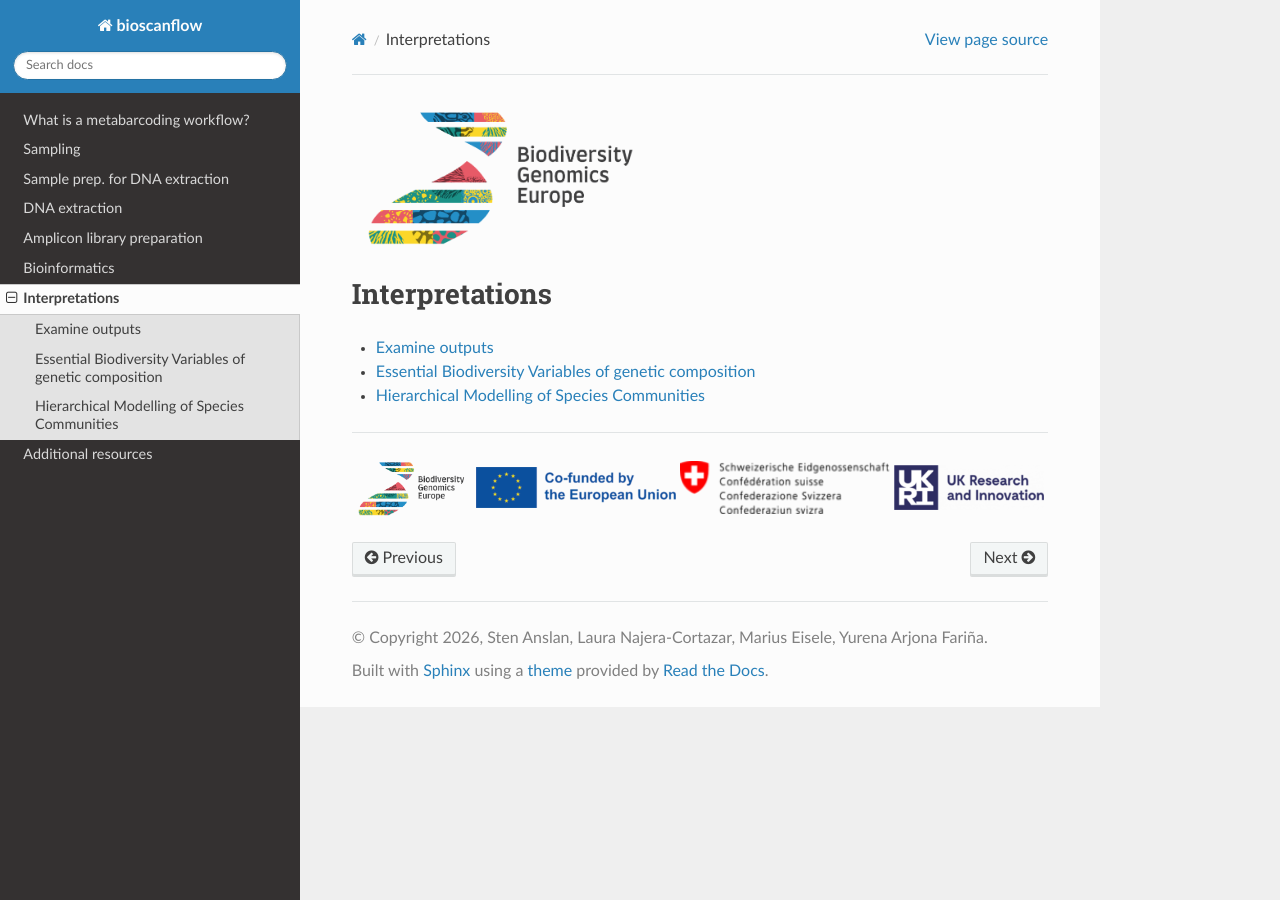
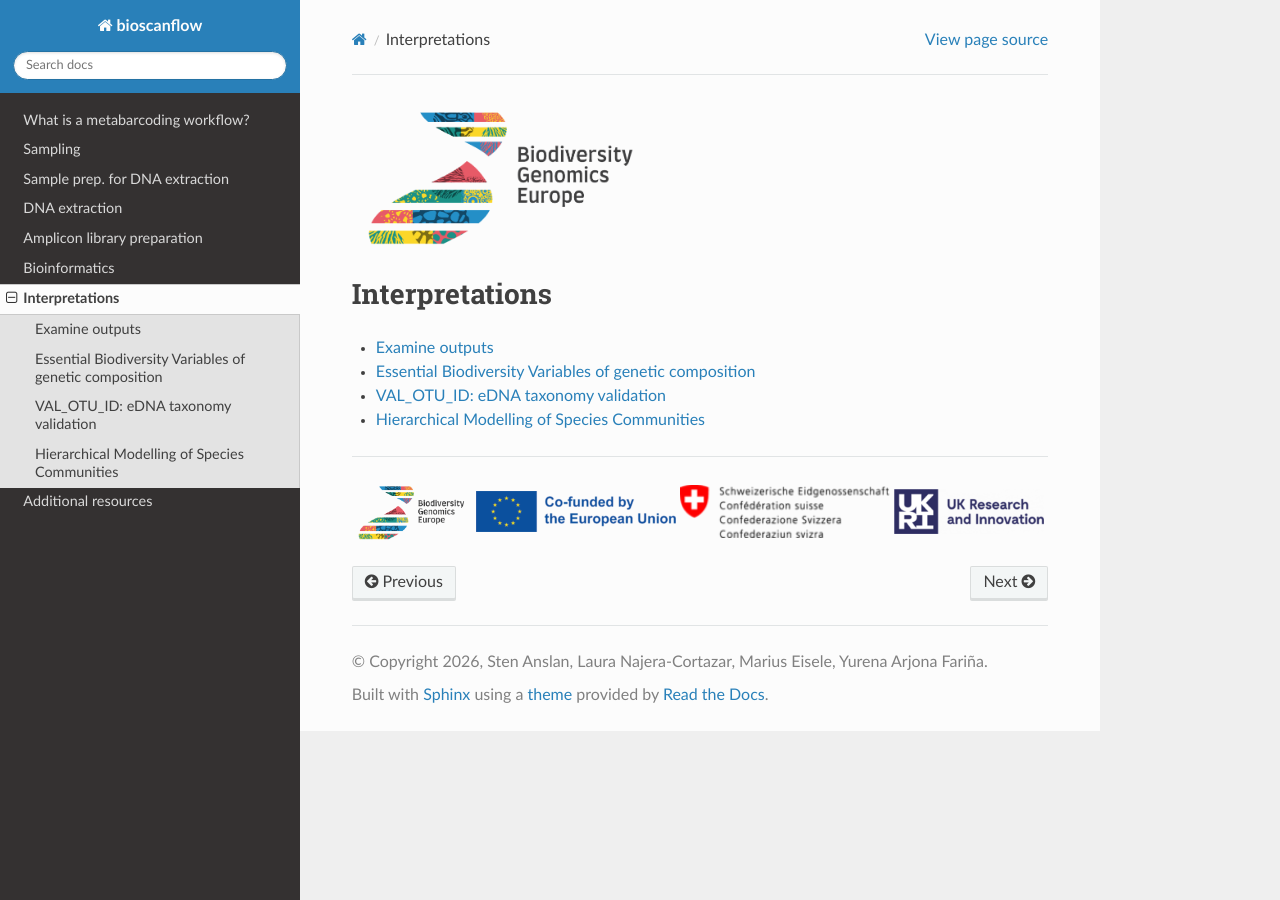
Before and after one commit to anslan/BGE_biomonitoring_wf, a Sphinx documentation site: the page built from docs/7interpret.rst, in a window 1280 px wide. Built offline with Sphinx 7.4.7 and the Read the Docs theme 3.1.0, drawn with Linux system fonts in a browser that asks for light colours; some of the changed lines change nothing that is shown.

Commit message:
add VAL_OTU_ID

```diff
--- a/docs/7interpret.rst
+++ b/docs/7interpret.rst
@@ -38,6 +38,7 @@
 
    7interpret_outputs
    7interpret_EBVs
+   7interpret_VALOTUID
    7interpret_hmsc
 
 
--- /dev/null
+++ b/docs/7interpret_VALOTUID.rst
@@ -0,0 +1,65 @@
+.. |eufund| image:: _static/eu_co-funded.png
+  :width: 200
+  :alt: Alternative text
+
+.. |chfund| image:: _static/ch-logo-200x50.png
+  :width: 210
+  :alt: Alternative text
+
+.. |ukrifund| image:: _static/ukri-logo-200x59.png
+  :width: 150
+  :alt: Alternative text
+
+.. |logo_BGE_small| image:: _static/logo_BGE_alpha.png
+  :width: 120
+  :alt: Alternative text
+  :target: https://biodiversitygenomics.eu/
+
+.. raw:: html
+
+    <style> .red {color:#ff0000; font-weight:bold; font-size:16px} </style>
+
+.. role:: red
+
+
+VAL_OTU_ID: eDNA taxonomy validation
+************************************
+
+VAL_OTU_ID is a post-assignment validation pipeline for eDNA metabarcoding taxonomy.
+It does not assign taxonomy itself, but checks, validates, and corrects taxonomic
+assignments based on geographic context and reference database completeness.
+
+VAL_OTU_ID assesses the geographic plausibility of species-level assignments using
+occurrence records from global biodiversity databases (GBIF and OBIS),
+re-evaluates sequence matches against congeners in the reference database
+to account for incomplete or biased reference coverage, and considers whether
+alternative, locally occurring taxa represent more plausible identifications.
+The pipeline flags assignments that may warrant closer scrutiny
+by cross-referencing validated and original identifications against invasive
+alien species databases and the IUCN Red List. This framework reduces
+implausible taxonomic assignments and improves the ecological
+interpretability of metabarcoding results.
+
+The full tutorial
+is hosted externally. You can either open it in a new tab or view it embedded below.
+(the embedded view loads the live page).
+
+**Open in new tab:** `VAL_OTU_ID tutorial <https://gdunshea.github.io/VAL_OTU_ID/>`_
+
+**Embedded live tutorial** (content is loaded from the URL above; scroll inside the frame):
+
+.. raw:: html
+
+   <iframe src="https://gdunshea.github.io/VAL_OTU_ID/#"
+   title="VAL_OTU_ID: eDNA Taxonomy Validation Pipeline"
+   width="100%" height="950" style="border: 1px solid #333;
+   border-radius: 8px;"></iframe>
+
+
+.. hide:
+
+  The code is hosted on GitHub `here <https://github.com/gdunshea/VAL_OTU_ID>`_.
+
+____________________________________________________
+
+|logo_BGE_small| |eufund| |chfund| |ukrifund|
```
